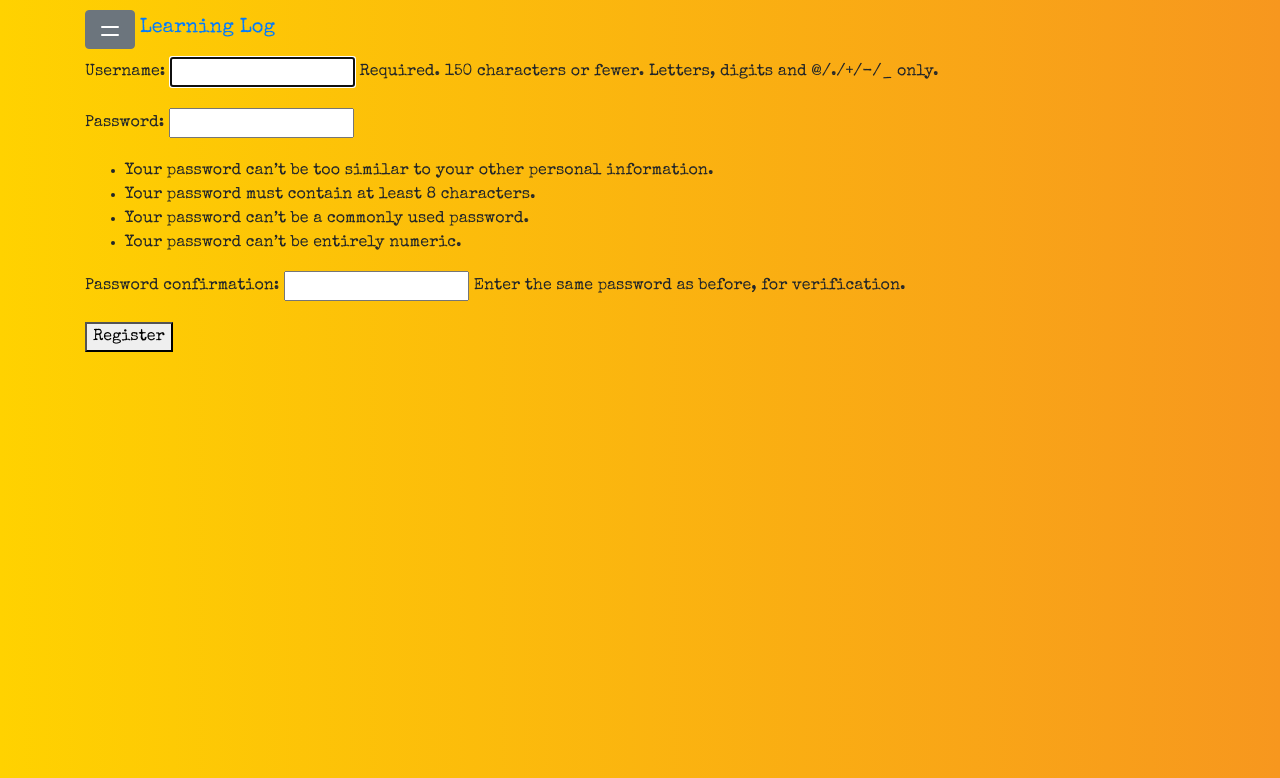
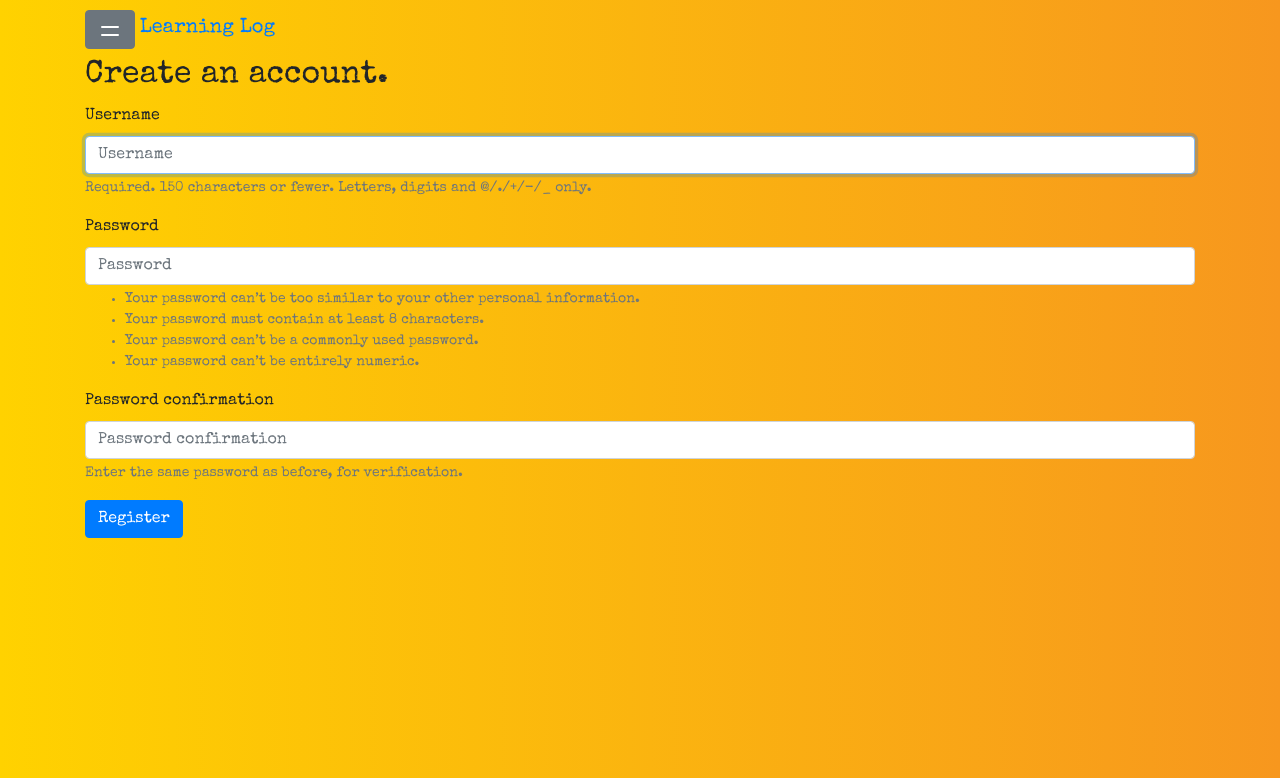
Before and after one commit to alanctnk/LearningLog, a Django app: page /users/register/ in a window 1280 px wide. Shown: the top 778 px of the page. Run offline with Django 4.2, Linux system fonts and the light colour scheme; some libraries are stand-ins or nearby versions.

Commit message:
more fixes

```diff
--- a/users/templates/users/register.html
+++ b/users/templates/users/register.html
@@ -1,7 +1,10 @@
-{% extends "logs/base.html" %} {% block content %}
+{% extends "logs/base.html" %} {% load bootstrap4 %} {% block header %}
+<h2>Create an account.</h2>
+{% endblock header %} {% block content %}
 <form method="post" action="{% url 'users:register' %}">
-  {% csrf_token %} {{ form.as_p }}
-  <button name="submit">Register</button>
+  {% csrf_token %} {% bootstrap_form form %} {% buttons %}
+  <button name="submit" class="btn btn-primary">Register</button>
+  {% endbuttons %}
   <input
     type="hidden"
     name="next"
```
